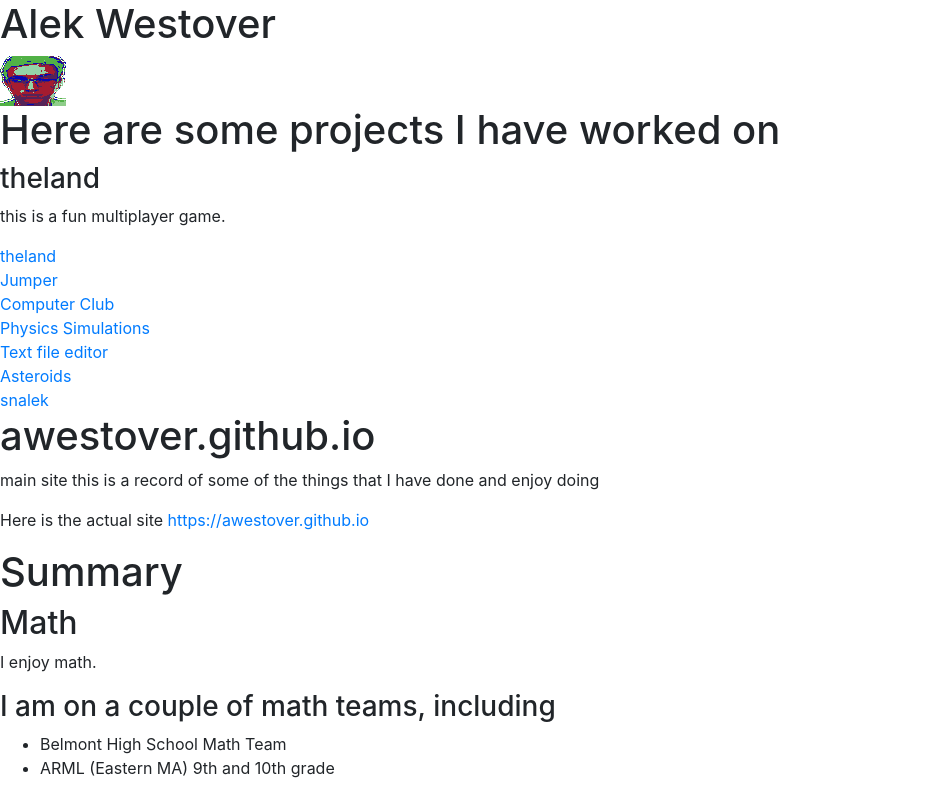
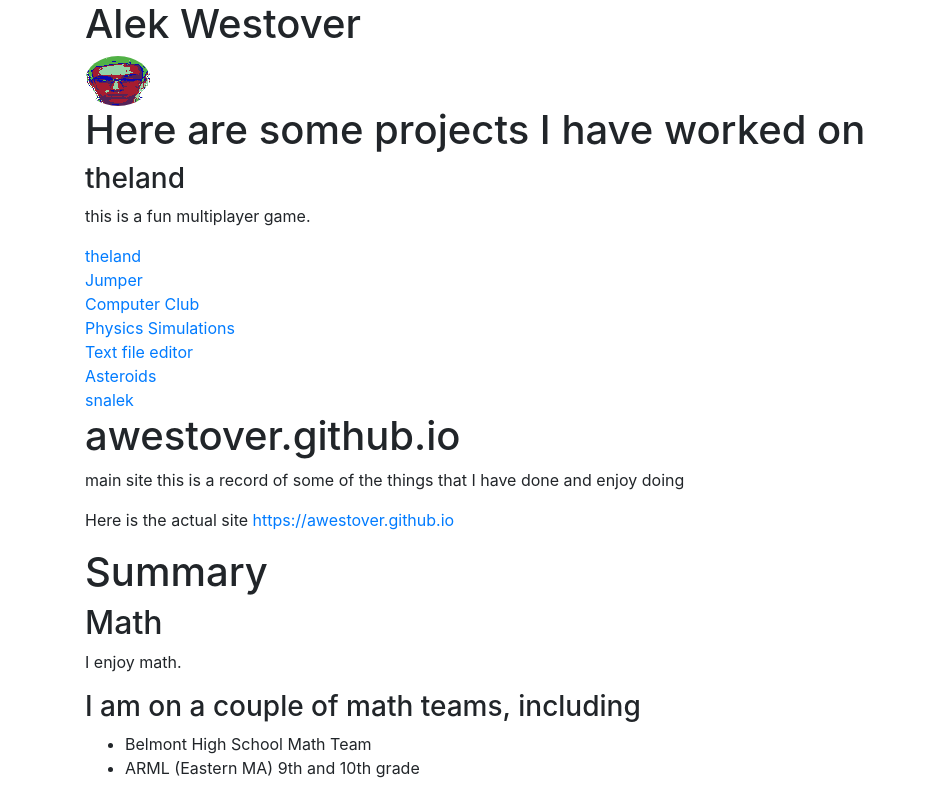
Before and after one commit to awestover/awestover.github.io, a plain HTML site: page index.html in a window 1280 px wide. Shown: the top 793 px of the page, without its empty margins (0-926 px from the left). Drawn offline with nearby package versions, Linux system fonts and the light colour scheme.

Commit message:
Update index.html

```diff
--- a/index.html
+++ b/index.html
@@ -5,11 +5,19 @@
   <link href="https://stackpath.bootstrapcdn.com/bootstrap/4.1.1/css/bootstrap.min.css" rel="stylesheet" integrity="sha384-WskhaSGFgHYWDcbwN70/dfYBj47jz9qbsMId/iRN3ewGhXQFZCSftd1LZCfmhktB" crossorigin="anonymous">
 <!--   <link rel="stylesheet" type="text/css" href="style.css"> -->
   <title>Alek Westover</title>
+
+  <style>
+    img#alekpic {
+      border-radius: 50%;
+    }
+  </style>
+
 </head>
 
 <body>
+  <div class="container">
     <h1>Alek Westover</h1>
-  <img class="center" src="alek4.png" alt="alek"></img>
+    <img id="alekpic" class="center" src="alek4.png" alt="alek"></img>
     <h1>Here are some projects I have worked on</h1>
 
     <div>
@@ -82,7 +90,7 @@
   <ul>
   <li>toy test graphs</li>
   </ul>
-
+  </div>
 </body>
 
 </html>
```
Lines whose indentation alone changed are shown as unchanged.
